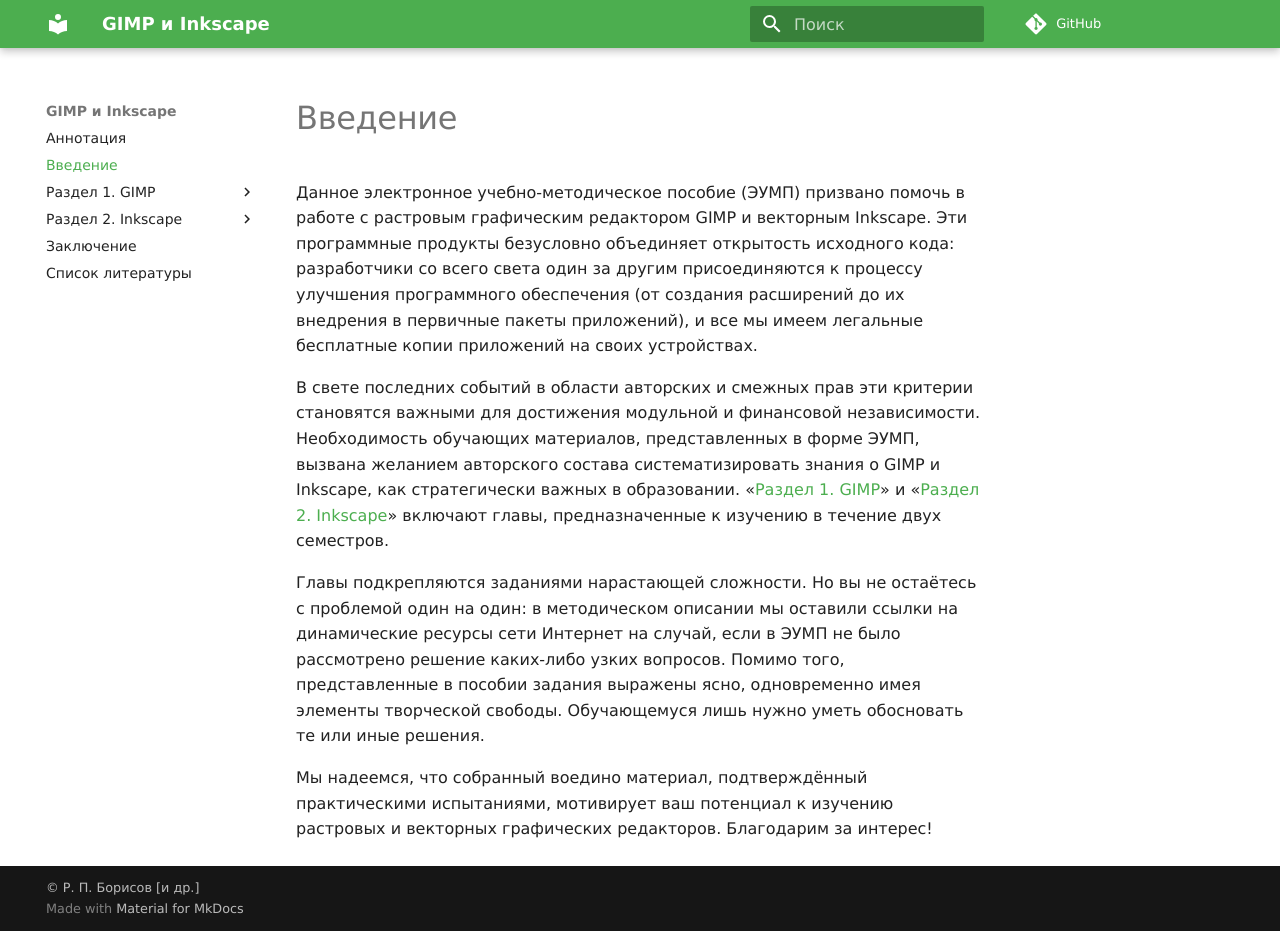
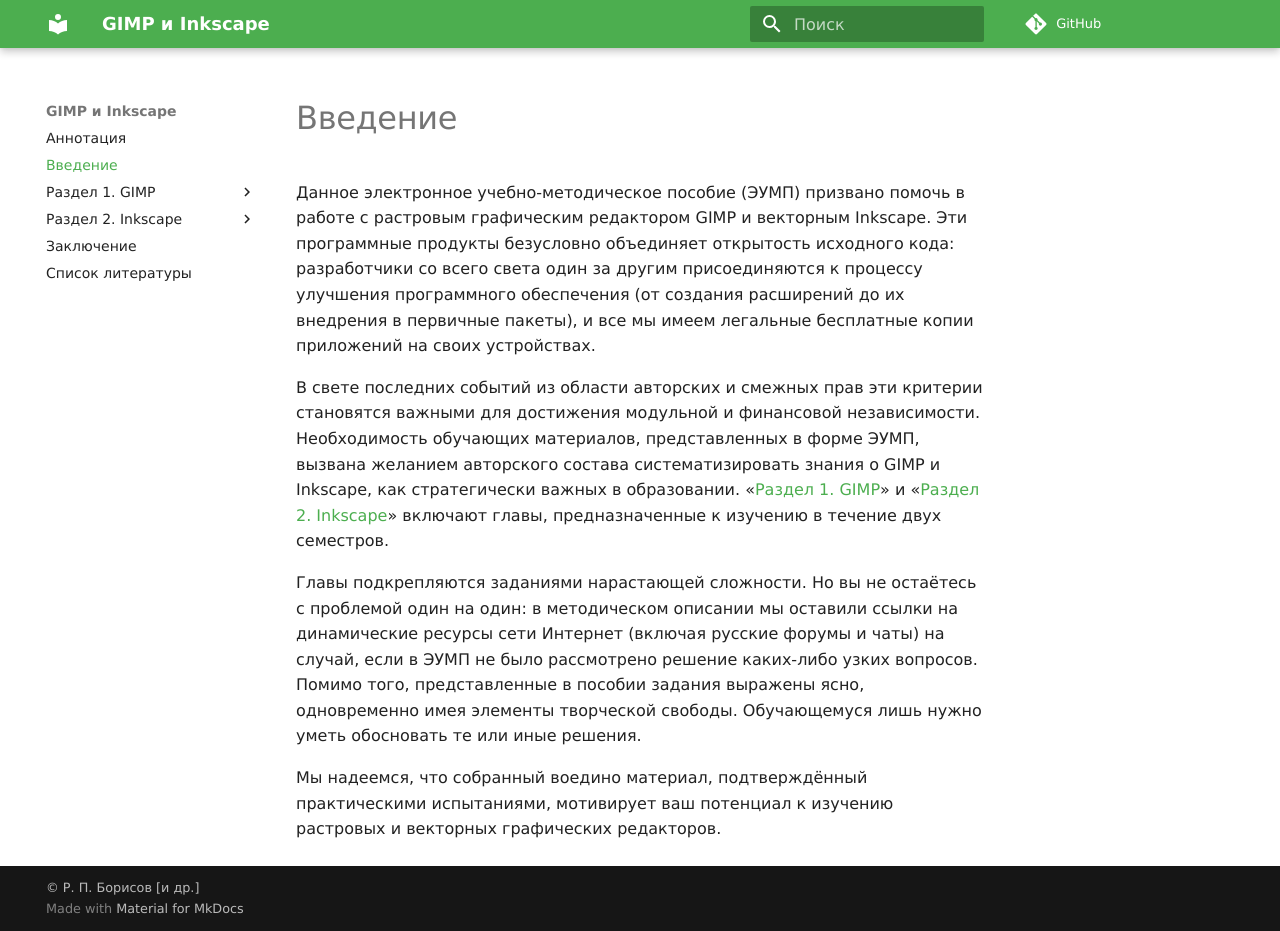
Before and after one commit to mpudelta/gimp-inkscape, an MkDocs documentation site: the page built from docs/introduction.md, in a window 1280 px wide and 931 px high. Built offline with MkDocs 1.6.1 and Material for MkDocs 9.7.7, drawn with Linux system fonts in a browser that asks for light colours; some web fonts are replaced; comment, search, counter and statistics services are not loaded; old or Windows-style settings are respelled for this version of MkDocs.

Commit message:
Дополнил введение

```diff
--- a/docs/introduction.md
+++ b/docs/introduction.md
@@ -1,9 +1,9 @@
 # Введение
 
-Данное электронное учебно-методическое пособие (ЭУМП) призвано помочь в работе с растровым графическим редактором GIMP и векторным Inkscape. Эти программные продукты безусловно объединяет открытость исходного кода: разработчики со всего света один за другим присоединяются к процессу улучшения программного обеспечения (от создания расширений до их внедрения в первичные пакеты приложений), и все мы имеем легальные бесплатные копии приложений на своих устройствах.
+Данное электронное учебно-методическое пособие (ЭУМП) призвано помочь в работе с растровым графическим редактором GIMP и векторным Inkscape. Эти программные продукты безусловно объединяет открытость исходного кода: разработчики со всего света один за другим присоединяются к процессу улучшения программного обеспечения (от создания расширений до их внедрения в первичные пакеты), и все мы имеем легальные бесплатные копии приложений на своих устройствах.
 
-В свете последних событий в области авторских и смежных прав эти критерии становятся важными для достижения модульной и финансовой независимости. Необходимость обучающих материалов, представленных в форме ЭУМП, вызвана желанием авторского состава систематизировать знания о GIMP и Inkscape, как стратегически важных в образовании. «[Раздел 1. GIMP](gimp/1.md)» и «[Раздел 2. Inkscape](inkscape/1.md)» включают главы, предназначенные к изучению в течение двух семестров.
+В свете последних событий из области авторских и смежных прав эти критерии становятся важными для достижения модульной и финансовой независимости. Необходимость обучающих материалов, представленных в форме ЭУМП, вызвана желанием авторского состава систематизировать знания о GIMP и Inkscape, как стратегически важных в образовании. «[Раздел 1. GIMP](gimp/1.md)» и «[Раздел 2. Inkscape](inkscape/1.md)» включают главы, предназначенные к изучению в течение двух семестров.
 
-Главы подкрепляются заданиями нарастающей сложности. Но вы не остаётесь с проблемой один на один: в методическом описании мы оставили ссылки на динамические ресурсы сети Интернет на случай, если в ЭУМП не было рассмотрено решение каких-либо узких вопросов. Помимо того, представленные в пособии задания выражены ясно, одновременно имея элементы творческой свободы. Обучающемуся лишь нужно уметь обосновать те или иные решения.
+Главы подкрепляются заданиями нарастающей сложности. Но вы не остаётесь с проблемой один на один: в методическом описании мы оставили ссылки на динамические ресурсы сети Интернет (включая русские форумы и чаты) на случай, если в ЭУМП не было рассмотрено решение каких-либо узких вопросов. Помимо того, представленные в пособии задания выражены ясно, одновременно имея элементы творческой свободы. Обучающемуся лишь нужно уметь обосновать те или иные решения.
 
-Мы надеемся, что собранный воедино материал, подтверждённый практическими испытаниями, мотивирует ваш потенциал к изучению растровых и векторных графических редакторов. Благодарим за интерес!
+Мы надеемся, что собранный воедино материал, подтверждённый практическими испытаниями, мотивирует ваш потенциал к изучению растровых и векторных графических редакторов.
```
